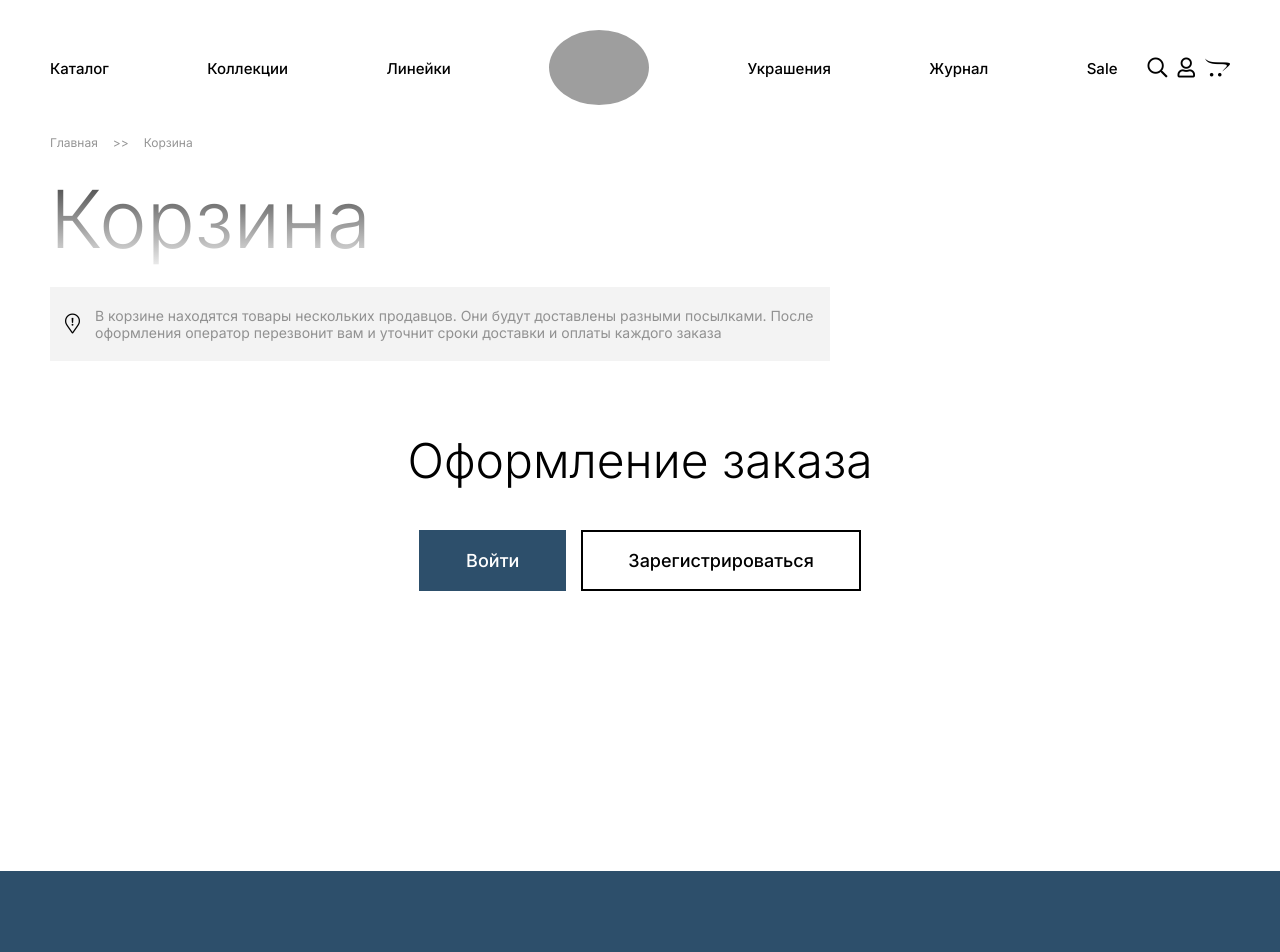
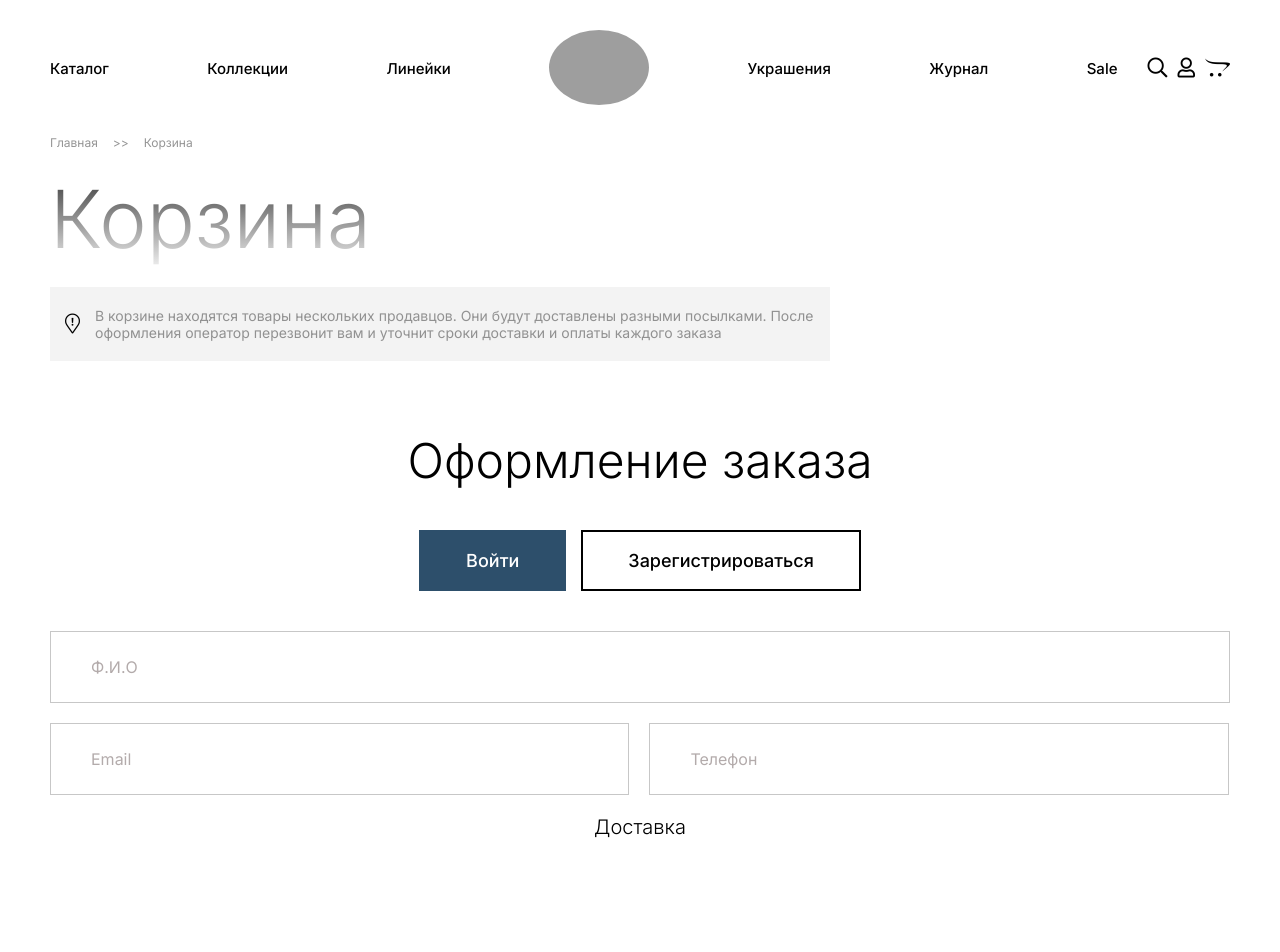
Before and after one commit to rxfr-dvpr/SAYtri.uz, a Vue app: page /cart in a window 1280 px wide. Shown: the top 952 px of the page. Built offline with nearby package versions, Linux system fonts and the light colour scheme; grey boxes are pictures that could not be loaded.

Commit message:
user form dev started in order component

```diff
--- a/src/components/OrderComponent.vue
+++ b/src/components/OrderComponent.vue
@@ -9,13 +9,20 @@
 
                 <button class="order-btn sign-out all-btn">{{ store.order.signUp }}</button>
             </div>
+
+            <form action="" @submit.prevent class="order-form">
+                <input :type="inp.type" :class="`order-form-inp ${inp.name}`" v-model="inp.value"
+                v-for="(inp, idx) in store.order.form.inputs" :key="idx" required :placeholder="inp.plcHdr">
+
+                <span class="order-form-span">Доставка</span>
+            </form>
         </div>
     </div>
   </section>
 </template>
 
 <script>
-import { cartStore } from '@/stores/cartStore';
+import { cartStore } from '@/stores/cartStore.js';
 
 export default {
     name: 'Order Component',
@@ -61,6 +68,38 @@ export default {
             }
         }
     }
+
+    .order-form {
+        width: 100%;
+        display: flex;
+        flex-wrap: wrap;
+        row-gap: 13px;
+        gap: 20px;
+
+        &-inp {
+            width: 49.1%;
+            border: solid 1px #C7C7C7;
+            background: transparent;
+            font-size: 16px;
+            padding: 25px 40px;
+            outline: none;
+
+            &::placeholder {
+                color: #B3ABAB;
+            }
+
+            &.name-inp {
+                width: 100%;
+            }
+        }
+
+        &-span {
+            font-size: 20px;
+            font-weight: 300;
+            text-align: center;
+            width: 100%;
+        }
+    }
 }
 
 </style>
--- a/src/stores/cartStore.js
+++ b/src/stores/cartStore.js
@@ -9,7 +9,29 @@ export const cartStore = defineStore('Cart Store', {
         order: {
             title: 'Оформление заказа',
             signIn: 'Войти',
-            signUp: 'Зарегистрироваться'
+            signUp: 'Зарегистрироваться',
+            form: {
+                inputs: [
+                    {
+                        type: 'text',
+                        value: '',
+                        name: 'name-inp',
+                        plcHdr: 'Ф.И.О'
+                    },
+                    {
+                        type: 'email',
+                        value: '',
+                        name: 'email-inp',
+                        plcHdr: 'Email'
+                    },
+                    {
+                        type: 'number',
+                        value: '',
+                        name: 'number-inp',
+                        plcHdr: 'Телефон'
+                    }
+                ]
+            }
         }
     })
 })
```
